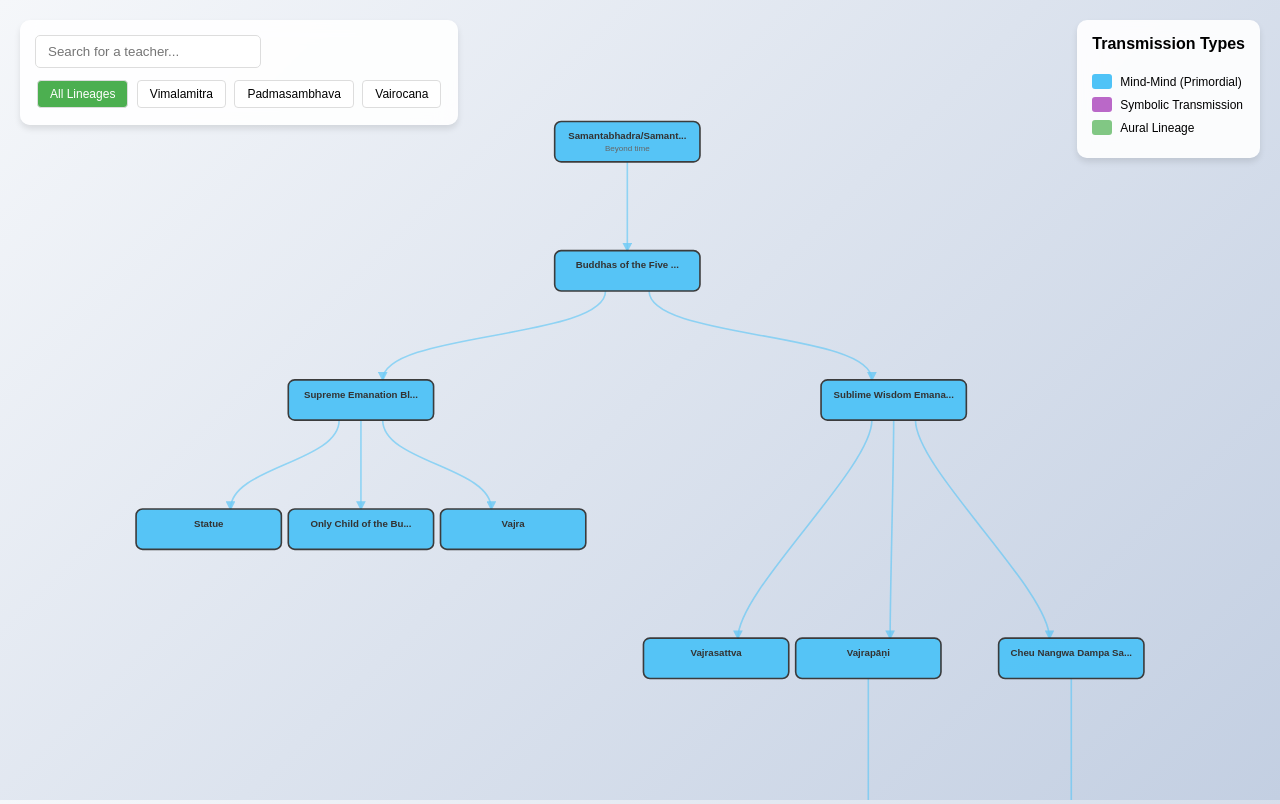
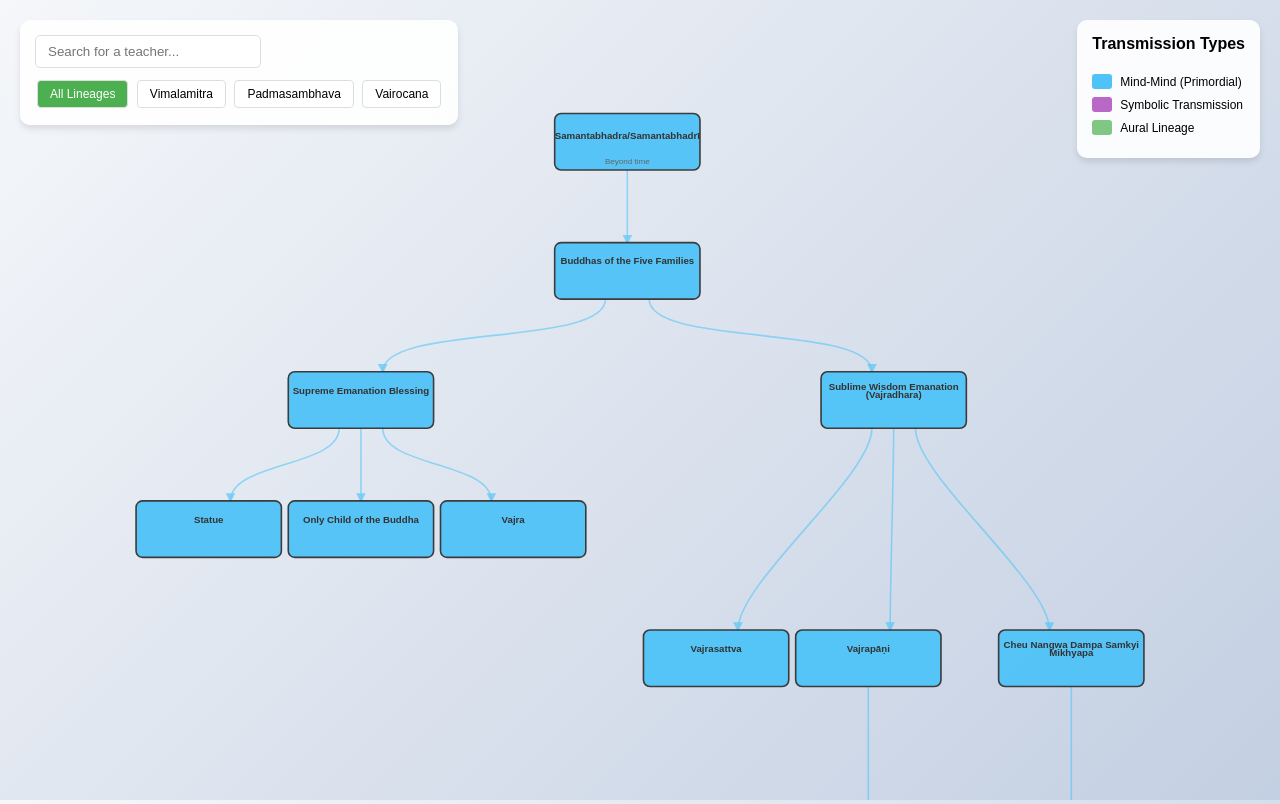
Before and after one commit to aftab-h/buddhist-lineage-tree-for-web, a website: page index.html in a window 1280 px wide. Drawn offline with nearby package versions, Linux system fonts and the light colour scheme.

Commit message:
adjusted text wrapping

```diff
--- a/index.html
+++ b/index.html
@@ -392,9 +392,9 @@
         function getOptimalConnectionPoints(sourceNode, targetNode) {
             // Node dimensions (from the rect creation code)
             const nodeWidth = 180;
-            const nodeHeight = 50;
+            const nodeHeight = 70; // Updated to match new taller nodes
             const halfWidth = nodeWidth / 2;  // 90
-            const halfHeight = nodeHeight / 2; // 25
+            const halfHeight = nodeHeight / 2; // 35
 
             // Constrained connection range - only use middle 60% of top/bottom edges
             const connectionRange = nodeWidth * 0.3; // 30% on each side of center = 60% total
@@ -989,6 +989,75 @@
 
         svg.call(zoom);
 
+        // Text wrapping function for node names
+        function wrapText(selection, text, width, fontSize) {
+            const words = text.split(/\s+/);
+            const lineHeight = fontSize * 0.9; // Tighter line spacing for names
+            let line = [];
+            let lineNumber = 0;
+            const maxLines = 3; // Limit to 3 lines to fit in node
+
+            // Clear any existing text
+            selection.selectAll('.node-text').remove();
+
+            // Create text element
+            const textElement = selection.append('text')
+                .attr('class', 'node-text')
+                .attr('text-anchor', 'middle')
+                .attr('font-size', fontSize + 'px')
+                .attr('font-weight', 'bold')
+                .attr('fill', '#333');
+
+            let tspan = textElement.append('tspan')
+                .attr('x', 0)
+                .text(''); // Start empty
+
+            const tspans = []; // Keep track of all tspans for positioning
+            tspans.push(tspan);
+
+            for (let i = 0; i < words.length; i++) {
+                const word = words[i];
+                line.push(word);
+                tspan.text(line.join(' '));
+
+                // Check if line is too wide
+                if (tspan.node().getComputedTextLength() > width) {
+                    // Remove the last word and create new line
+                    line.pop();
+                    tspan.text(line.join(' '));
+
+                    if (lineNumber < maxLines - 1) {
+                        line = [word];
+                        lineNumber++;
+                        tspan = textElement.append('tspan')
+                            .attr('x', 0)
+                            .text(word);
+                        tspans.push(tspan);
+                    } else {
+                        // Truncate with ellipsis if we exceed max lines
+                        const currentText = tspan.text();
+                        if (currentText.length > 3) {
+                            tspan.text(currentText.substring(0, currentText.length - 3) + '...');
+                        }
+                        break;
+                    }
+                }
+            }
+
+            // Center text vertically in the upper portion of node, leaving space for dates
+            const totalLines = lineNumber + 1;
+            const totalTextHeight = totalLines * lineHeight;
+
+            // Calculate center position for text block (in upper portion, leaving space for dates)
+            const textAreaCenter = -8; // Center of upper text area (above the date)
+            const startY = textAreaCenter - (totalTextHeight / 2) + (lineHeight / 2);
+
+            // Position all tspans using absolute y coordinates
+            tspans.forEach((tspan, i) => {
+                tspan.attr('y', startY + (i * lineHeight));
+            });
+        }
+
         // Center the view on blue nodes (Mind to Mind transmission)
         function centerViewOnBlueNodes() {
             if (!graphData || !graphData.nodes) return;
@@ -1517,31 +1586,32 @@
                     return `translate(${d.x}, ${d.y})`;
                 });
 
-            // Add node rectangles optimized for tree layout - wider to prevent overlap
+            // Add node rectangles optimized for tree layout - wider and taller for text wrapping
             nodeGroups.append('rect')
                 .attr('class', 'node')
                 .attr('x', -90) // Wider nodes to accommodate longer names
-                .attr('y', -25)
+                .attr('y', -35) // Taller to accommodate wrapped text
                 .attr('width', 180) // Increased width
-                .attr('height', 50)
+                .attr('height', 70) // Increased height for wrapped text
                 .attr('rx', 8)
                 .attr('fill', d => getTransmissionColor(d.transmissionMode))
                 .attr('stroke', '#333')
                 .attr('stroke-width', 2)
                 .attr('opacity', 0.95);
 
-            // Add node text (name) - better text handling with longer names
-            nodeGroups.append('text')
-                .attr('class', 'node-text')
-                .attr('y', -3)
-                .attr('font-size', '11px')
-                .text(d => d.name.length > 22 ? d.name.substring(0, 20) + '...' : d.name);
-
-            // Add node text (dates) - smaller dates
+            // Add node text (name) with proper wrapping
+            nodeGroups.each(function(d) {
+                const group = d3.select(this);
+                wrapText(group, d.name, 170, 11); // 170px width, 11px font size
+            });
+
+            // Add node text (dates) - smaller dates, positioned at bottom with proper spacing
             nodeGroups.append('text')
                 .attr('class', 'node-date')
-                .attr('y', 12)
+                .attr('y', 28) // Further down to create more separation from wrapped names
                 .attr('font-size', '9px')
+                .attr('text-anchor', 'middle')
+                .attr('fill', '#666')
                 .text(d => d.dates && d.dates !== 'N/A' ? d.dates : '');
 
             // Add interaction events
```
